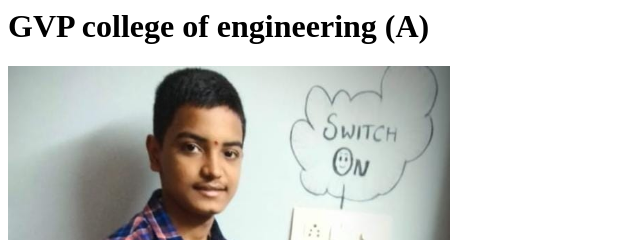
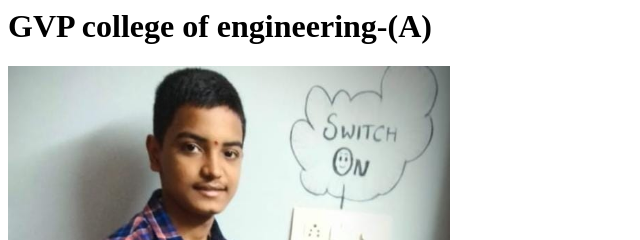
Before and after one commit to gurusaiss/saisumith, a plain HTML site: page index.html in a window 1280 px wide. Shown: the top 240 px of the page, 0-640 px from the left. Drawn offline with Linux system fonts and the light colour scheme.

Commit message:
modified website and added 3 photos

```diff
--- a/index.html
+++ b/index.html
@@ -1,6 +1,6 @@
 <html>
     <head>
-		<h1>GVP college of engineering (A)</h1>
+		<h1>GVP college of engineering-(A)</h1>
     </head>
 
 	<body>
```
Also changed, not shown: gvp1.jpg (added), gvp2.jpg (added), gvp3.jpg (added).
